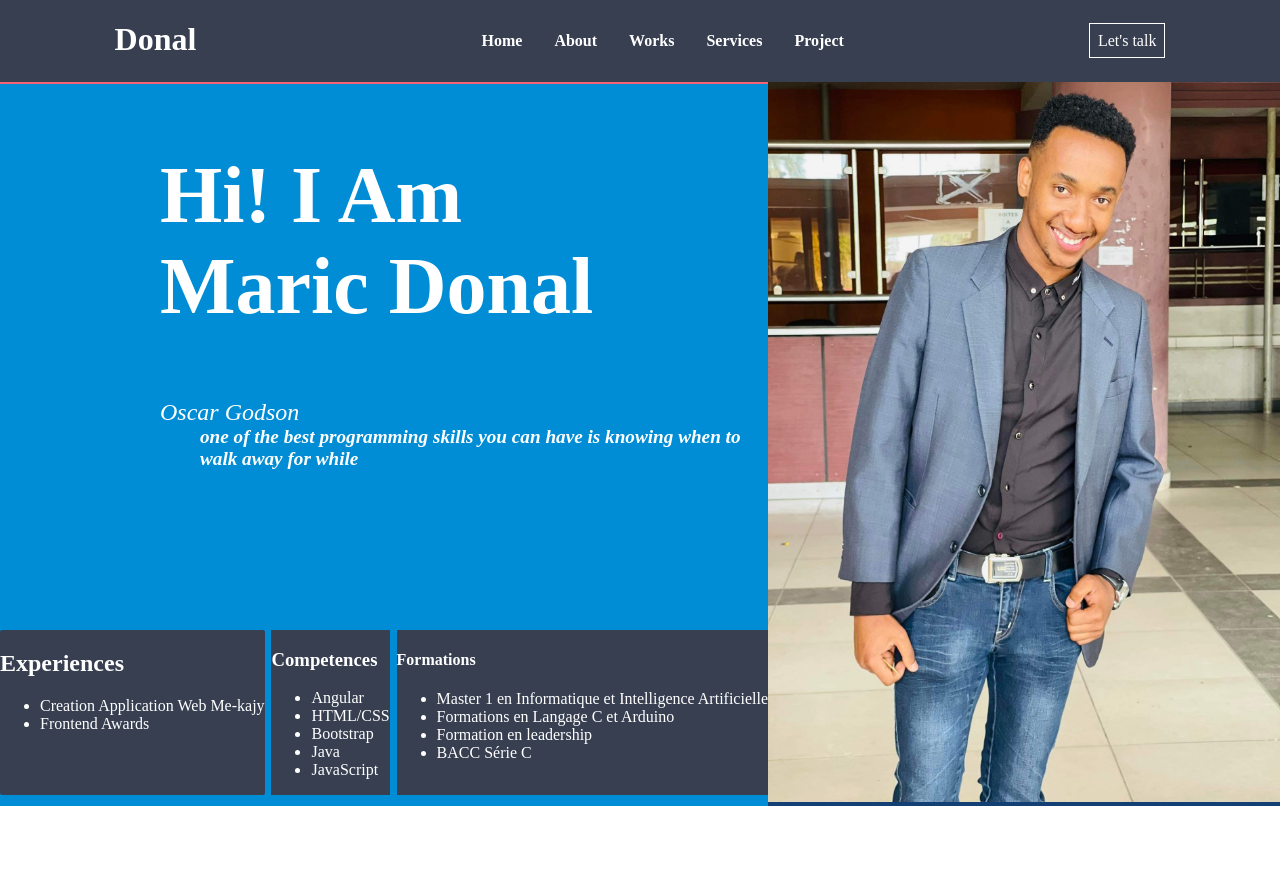
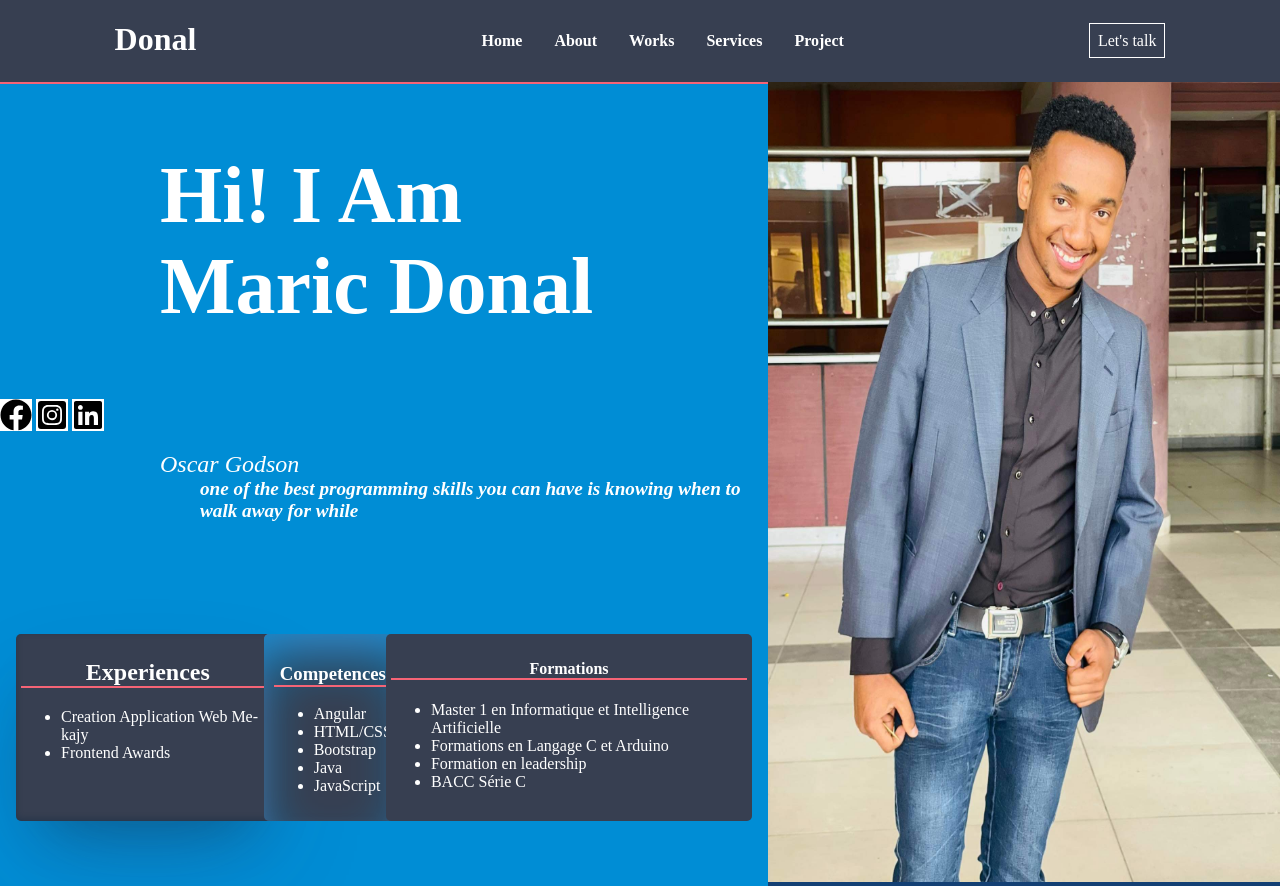
Before and after one commit to donal-R77/Portfolio-R77, a plain HTML site: page index.html in a window 1280 px wide. Before the commit the page ends 806 px from the top, so only its background shows below. Drawn offline with Linux system fonts and the light colour scheme.

Commit message:
Add icones

```diff
--- a/assets/style.css
+++ b/assets/style.css
@@ -56,7 +56,7 @@
 }
 img {
     width: 100%;
-    height: 90vh;
+    height: 100vh;
     box-sizing: border-box;
 }
 .citation{
@@ -79,11 +79,38 @@
 }
 .experience {
     background-color: #373f51;
-    border-radius: 2px 2px 2px 2px;
+    border-radius: 5px 5px 5px 5px;
+    position: relative;
+    bottom: 3em;
+    left: 1em;
+    padding: 5px;
+   /* box-shadow: #f56476 0px 5px 15px;*/
+   box-shadow: rgba(50, 50, 93, 0.25) 0px 50px 100px -20px, rgba(0, 0, 0, 0.3) 0px 30px 60px -30px, rgba(10, 37, 64, 0.35) 0px -2px 6px 0px inset;
 }
 .formation {
     background-color: #373f51;
+    position: relative;
+    bottom: 3em;
+    right: 1em;
+    padding: 5px;
+    /*box-shadow: #f56476 0px 7px 29px 0px;*/
+    /*box-shadow: #f56476 0px 5px 15px;*/
+    border-radius: 5px;
 }
 .competence {
+    position: relative;
     background-color: #373f51;
+    bottom: 3em;
+    padding: 10px;
+    box-shadow: #008dd5 0px 30px 60px -12px inset, #f56476 0px 18px 36px -18px inset;
+    border-radius: 5px;
 }
+.center {
+    text-align: center;
+    border-bottom: 2px solid #f56476;
+}
+img[alt="icon"] {
+    width: 2em;
+    height: 2em;
+    background-color: #fff;
+}
--- a/index.html
+++ b/index.html
@@ -4,6 +4,7 @@
     <meta charset="UTF-8">
     <meta name="viewport" content="width=device-width, initial-scale=1.0">
     <link rel="stylesheet" href="./assets/style.css">
+    <link rel="shortcut icon" href="./assets/icones/ig-icone.jpg" type="image/x-icon">
     <title>Portfolio</title>
 </head>
 <body>
@@ -27,6 +28,9 @@
     <section class="main">
         <div class="text-description">
             <h1 class="long-name">Hi! I Am <br> Maric Donal</h1>
+            <span><img src="./assets/icones/facebook(1).svg" alt="icon"></span>
+            <span><img src="./assets/icones/square-instagram.svg" alt="icon"></span>
+            <span><img src="./assets/icones/linkedin.svg" alt="icon"></span>
             <div class="citation">
                 <dl>
                     <dt class="font-oblique">Oscar Godson</dt>
@@ -35,14 +39,14 @@
             </div>
             <div class="context">
                 <div class="experience">
-                    <h2>Experiences</h2>
+                    <h2 class="center">Experiences</h2>
                     <ul>
                         <li>Creation Application Web Me-kajy</li>
                         <li>Frontend Awards</li>
                     </ul>
                 </div>
                 <div class="competence">
-                    <h3>Competences</h3>
+                    <h3 class="center">Competences</h3>
                     <ul>
                         <li>Angular</li>
                         <li>HTML/CSS</li>
@@ -52,7 +56,7 @@
                     </ul>
                 </div>
                 <div class="formation">
-                    <h4>Formations</h4>
+                    <h4 class="center">Formations</h4>
                     <ul>
                         <li>Master 1 en Informatique et Intelligence Artificielle</li>
                         <li>Formations en Langage C et Arduino</li>
```
Also changed, not shown: assets/icones/facebook(1).svg (added), assets/icones/ig-icone.jpg (added), assets/icones/linkedin.svg (added), assets/icones/square-instagram.svg (added).
